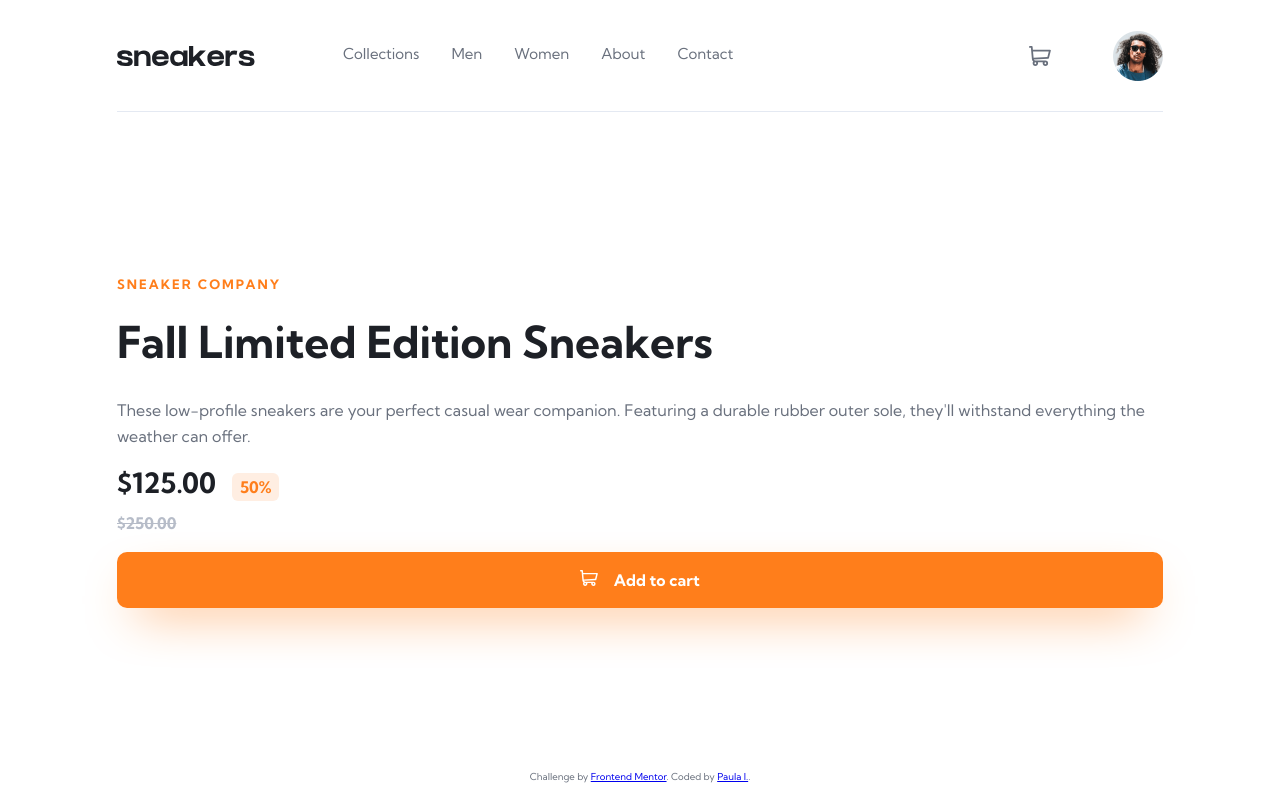
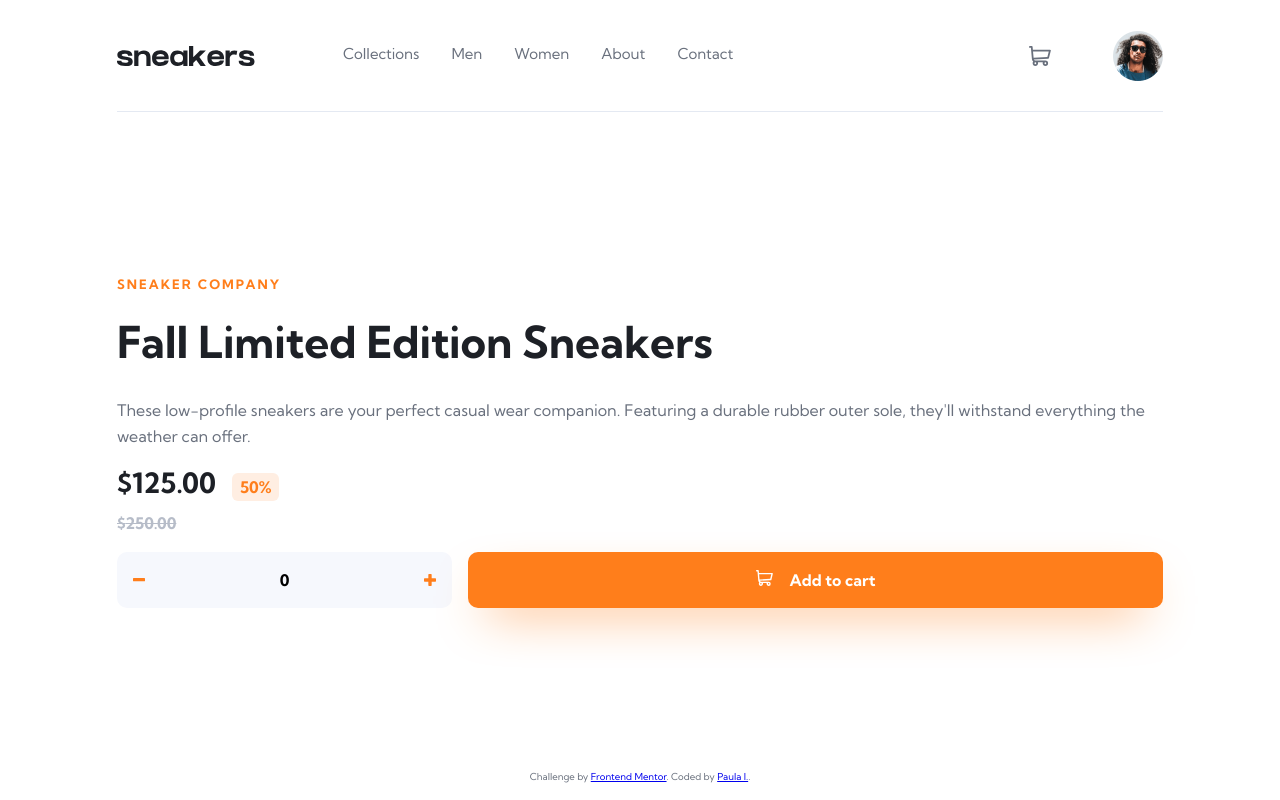
Before and after one commit to paulaingate/sneakers, a React (Vite) app: page / in a window 1280 px wide. Built offline with nearby package versions, Linux system fonts and the light colour scheme.

Commit message:
add counter

```diff
--- a/src/App.jsx
+++ b/src/App.jsx
@@ -5,11 +5,18 @@ import Footer from './Footer'
 
 export default function App() {
   const [cart, setCart] = useState([])
+  console.log(cart)
+
+  function addToCart(newProduct) {
+    if (!cart.find(product => product.id === newProduct.id)) {
+      setCart(prev => [...prev, newProduct])
+    }
+  }
 
   return (
     <>
       <Header cart={cart}/>
-      <Product setCart={setCart} />
+      <Product addToCart={addToCart} />
       <Footer />
     </>
   )
--- /dev/null
+++ b/src/Counter.jsx
@@ -0,0 +1,24 @@
+import React, {useEffect, useState} from 'react'
+import minusIcon from './images/icon-minus.svg'
+import plusIcon from './images/icon-plus.svg'
+
+export default function Counter({count, setCount}) {
+
+    function subtract() {
+        if (count > 0) {
+            setCount(prev => prev - 1)
+        }
+    }
+
+    function add() {
+        setCount(prev => prev + 1)
+    }
+
+  return (
+    <div className='counter'>
+      <img src={minusIcon} onClick={subtract} alt="minus sign" />
+      <h3>{count}</h3>
+      <img src={plusIcon} onClick={add} alt="minus sign" />
+    </div>
+  )
+}
--- a/src/Product.jsx
+++ b/src/Product.jsx
@@ -1,30 +1,69 @@
-import React from "react";
+import React, {useState} from "react";
 import cartIcon from "./images/icon-cart.svg";
+import Counter from "./Counter";
 
-export default function Product({ setCart }) {
+export default function Product({ addToCart }) {
+  const [productQuantity, setProductQuantity] = useState(0)
+
+  const productData = {
+    id: 1,
+    name: 'Fall Limited Edition Sneakers',
+    description: `These low-profile sneakers are your perfect casual wear companion.
+    Featuring a durable rubber outer sole, they'll withstand everything
+    the weather can offer.`,
+    fullPrice: 250,
+    discount: 0.5,
+    images: [
+      './images/image-product-1.jpg',
+      './images/image-product-2.jpg',
+      './images/image-product-3.jpg',
+      './images/image-product-4.jpg'
+    ],
+    thumbnails: [
+      './images/image-product-1-thumbnail.jpg',
+      './images/image-product-2-thumbnail.jpg',
+      './images/image-product-3-thumbnail.jpg',
+      './images/image-product-4-thumbnail.jpg'
+    ]
+  }
+
+  function addProductToCart() {
+    addToCart({
+      name: productData.name,
+      price: productData.fullPrice * productData.discount,
+      quantity: productQuantity,
+      imageUrl: productData.thumbnails[0]
+    })
+    setProductQuantity(0)
+  }
+
   return (
     <main className="product-page-container">
       {/* img component here */}
       <div className="product-details">
         <div>
           <h4>Sneaker Company</h4>
-          <h1>Fall Limited Edition Sneakers</h1>
+          <h1>{productData.name}</h1>
           <p>
-            These low-profile sneakers are your perfect casual wear companion.
-            Featuring a durable rubber outer sole, they'll withstand everything
-            the weather can offer.
+            {productData.description}
           </p>
         </div>
-        <span className="price">$125.00</span>
-        <span className="discount">50%</span>
-        <p className="old-price">$250.00</p>
+
+        <span className="price">${Number(productData.fullPrice * productData.discount).toFixed(2)}</span>
+        <span className="discount">{productData.discount * 100}%</span>
+        <p className="old-price">${Number(productData.fullPrice).toFixed(2)}</p>
+
         <div className="add-to-cart-container">
-          {/* <Counter /> */}
-          <button>
+          <Counter
+            count={productQuantity}
+            setCount={setProductQuantity}
+          />
+          <button className="add-to-cart-btn" onClick={() => addProductToCart()}>
             <img src={cartIcon} />
             Add to cart
           </button>
         </div>
+
       </div>
     </main>
   );
--- a/src/index.css
+++ b/src/index.css
@@ -6,11 +6,10 @@ body {
   font-family: "Kumbh Sans", sans-serif;
   max-width: 1110px;
   margin: 0 auto;
-  padding: 0 2em;
 }
 
 #root {
-  height: 100vh;
+  min-height: 100vh;
   display: flex;
   flex-direction: column;
   justify-content: space-between;
@@ -54,6 +53,7 @@ p {
 .menu-item,
 .cart-btn,
 .avatar,
+.counter img,
 button {
   cursor: pointer;
 }
@@ -73,7 +73,7 @@ button {
   border-radius: 50%;
 }
 
-.menu-item {
+.menu-item p {
   color: #1D2026;
   font-size: 1.125rem;
   font-weight: 700;
@@ -122,7 +122,6 @@ button {
   border-radius: 10px;
   background: #FF7E1B;
   box-shadow: 0px 20px 50px -20px #FF7E1B;
-  flex-grow: 1;
   border: none;
   color: white;
   font-size: 1rem;
@@ -142,11 +141,38 @@ button img {
   filter: brightness(0) saturate(100%) invert(100%) sepia(0%) saturate(7500%) hue-rotate(103deg) brightness(100%) contrast(114%);
 }
 
+.add-to-cart-container {
+  display: flex;
+  flex-direction: column;
+  gap: 1em;
+}
+
+.add-to-cart-btn,
+.counter {
+  flex-grow: 1;
+}
+
+.counter {
+  display: flex;
+  align-items: center;
+  justify-content: space-between;
+  border-radius: 10px;
+  background: #F6F8FD;
+  padding: 1.125em 1em;
+}
+.counter h3 {
+  margin: 0;
+  font-size: 1rem;
+}
+
 footer {
   font-size: 0.6rem;
 }
 
 @media (max-width: 1023px) {
+  main {
+    padding: 0 2em;
+  }
   .menu-container {
     position: absolute;
     top: 0;
@@ -161,6 +187,9 @@ footer {
   }
 }
 @media (min-width: 1024px) {
+  body {
+    padding: 0 2em;
+  }
   header {
     height: 112px;
     padding-left: 0;
@@ -171,7 +200,6 @@ footer {
   }
   .menu-container,
   .menu-item,
-  .add-to-cart-container,
   .product-page-container {
     display: flex;
   }
@@ -186,14 +214,18 @@ footer {
   }
   .menu-item {
     align-items: center;
+    border-bottom: 4px solid transparent;
+    height: 100%;
+  }
+  .menu-item p {
     color: #69707D;
     font-size: 0.9375rem;
     font-weight: 400;
-    border-bottom: 4px solid transparent;
-    height: 100%;
   }
   .menu-item:hover {
     border-color: #FF7E1B;
+  }
+  .menu-item:hover p {
     color: #1D2026;
   }
   .main-logo {
@@ -208,4 +240,10 @@ footer {
   .avatar {
     width: 50px;
   }
+  .add-to-cart-container {
+    flex-direction: row;
+  }
+  .add-to-cart-btn {
+    flex-grow: 2;
+  }
 }/*# sourceMappingURL=index.css.map */
--- a/src/index.scss
+++ b/src/index.scss
@@ -1,6 +1,7 @@
 $text-light: #69707D;
 $text-dark: #1D2026;
 $orange: #FF7E1B;
+
 * {
     box-sizing: border-box;
 }
@@ -8,11 +9,10 @@ body {
     font-family: 'Kumbh Sans', sans-serif;
     max-width: 1110px;
     margin: 0 auto;
-    padding: 0 2em;
 }
 
 #root {
-    height: 100vh;
+    min-height: 100vh;
     display: flex;
     flex-direction: column;
     justify-content: space-between;
@@ -56,6 +56,7 @@ p {
 .menu-item,
 .cart-btn,
 .avatar,
+.counter img,
 button {
     cursor: pointer;
 }
@@ -76,7 +77,7 @@ button {
 }
 
 
-.menu-item {
+.menu-item p{
     color: $text-dark;
     font-size: 1.125rem;
     font-weight: 700;
@@ -126,7 +127,6 @@ button {
     border-radius: 10px;
     background: $orange;
     box-shadow: 0px 20px 50px -20px $orange;
-    flex-grow: 1;
     border: none;
     color: white;
     font-size: 1rem;
@@ -135,6 +135,7 @@ button {
     padding: 1.125em;
     text-align: center;
 }
+
 
 button:hover {
     background-color: #FFAB6A;
@@ -146,11 +147,40 @@ button img {
     filter: brightness(0) saturate(100%) invert(100%) sepia(0%) saturate(7500%) hue-rotate(103deg) brightness(100%) contrast(114%);
 }
 
+.add-to-cart-container {
+    display: flex;
+    flex-direction: column;
+    gap: 1em;
+}
+
+.add-to-cart-btn,
+.counter {
+    flex-grow: 1;
+}
+
+.counter {
+    display: flex;
+    align-items: center;
+    justify-content: space-between;
+    border-radius: 10px;
+    background: #F6F8FD;
+    padding: 1.125em 1em;
+
+    h3 {
+        margin: 0;
+        font-size: 1rem;
+    }
+}
+
 footer {
     font-size: 0.6rem;
 }
 
 @media (max-width: 1023px) {
+    main {
+        padding: 0 2em;
+    }
+
     .menu-container {
         position: absolute;
         top: 0;
@@ -168,6 +198,9 @@ footer {
 }
 
 @media (min-width: 1024px) {
+    body {
+        padding: 0 2em;
+    }
     header {
         height: 112px;
         // margin: 0 2em;
@@ -181,7 +214,6 @@ footer {
 
     .menu-container,
     .menu-item,
-    .add-to-cart-container,
     .product-page-container {
         display: flex;
     }
@@ -198,16 +230,21 @@ footer {
 
     .menu-item {
         align-items: center;
-        color: $text-light;
-        font-size: 0.9375rem;
-        font-weight: 400;
         border-bottom: 4px solid transparent;
         height: 100%;
+        p {
+            color: $text-light;
+            font-size: 0.9375rem;
+            font-weight: 400;
+
+        }
     }
 
     .menu-item:hover{
         border-color: $orange;
-        color: $text-dark;
+        p {
+            color: $text-dark;
+        }
     }
 
 
@@ -229,4 +266,12 @@ footer {
     .product-page-container {
 
     }
+
+    .add-to-cart-container {
+        flex-direction: row;
+    }
+
+    .add-to-cart-btn {
+        flex-grow: 2;
+    }
 }
```
Also changed, not shown: 1 other file (tests, documents, lock files or other folders).
